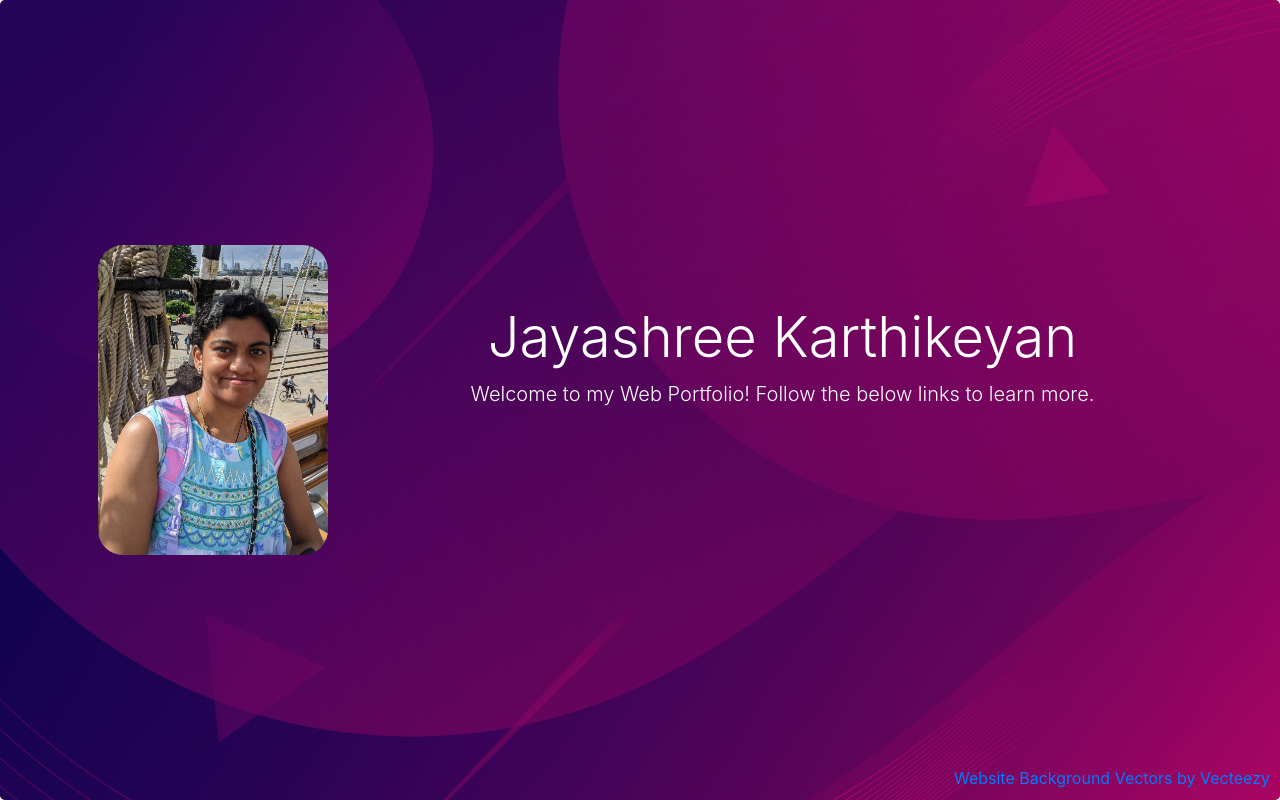
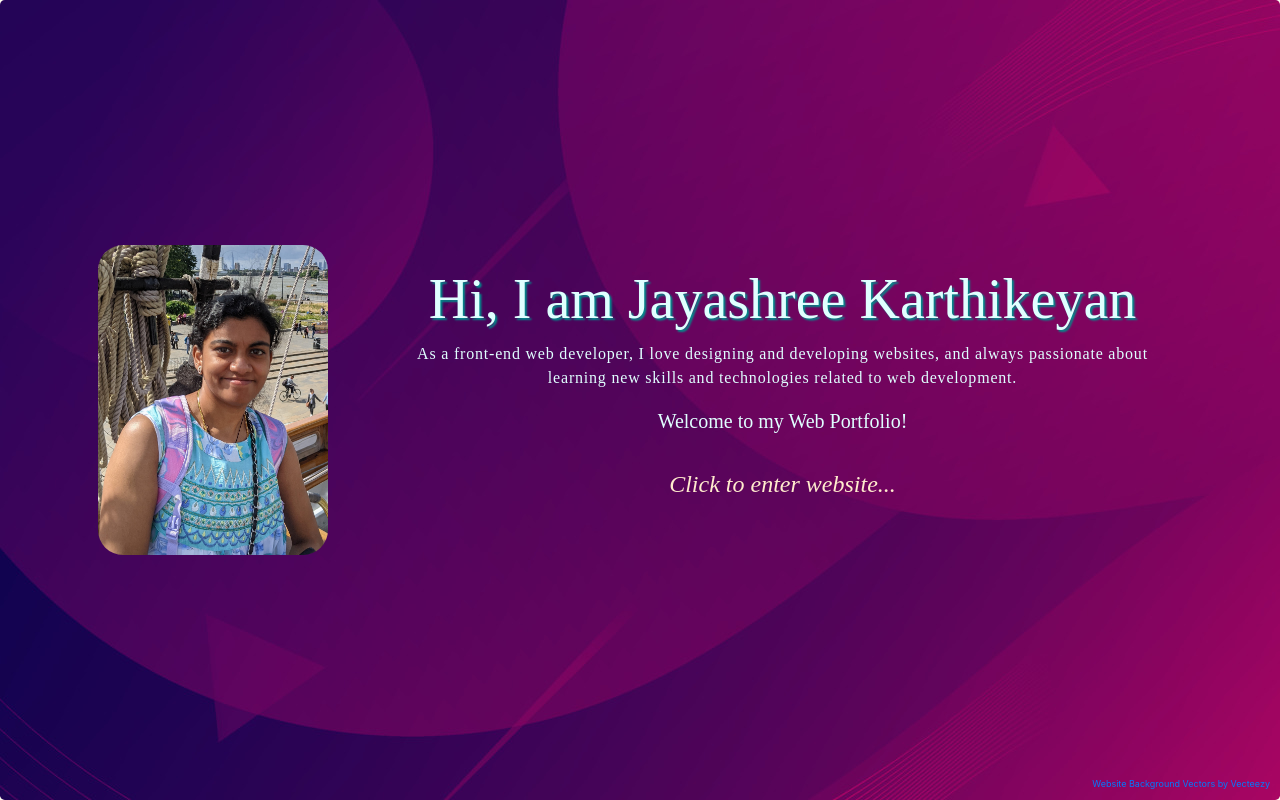
Before and after one commit to JayaPK21/Portfolio-Website, a plain HTML site: page index.html in a window 1280 px wide. Drawn offline with nearby package versions, Linux system fonts and the light colour scheme.

Commit message:
Adds styling and content to the first page

```diff
--- a/assets/style.css
+++ b/assets/style.css
@@ -41,8 +41,20 @@ body {
 }
 
 #contentHeroBanner {
+    font-family: initial;
     background-color: transparent;
-    color: white;
+    color: lightcyan;
+}
+.display-4 {
+    text-shadow: 2px 2px 2px darkcyan;
+}
+
+#userInfo {
+    font-size: 1.5em;
+    font-style: oblique;
+    color: blanchedalmond;
+    margin-top: 30px;
+    margin-bottom: 0px;
 }
 
 .pictureContainer {
@@ -63,6 +75,7 @@ body {
     position: absolute;
     bottom: 10px;
     right: 10px;
+    font-size: xx-small;
 }
 
 main{
--- a/index.html
+++ b/index.html
@@ -26,8 +26,10 @@
 
               <div class="col-lg-9">
                   <div id="contentHeroBanner" class="jumbotron  text-center">
-                  <h1 class="display-4">Jayashree Karthikeyan</h1>
-                  <p class="lead">Welcome to my Web Portfolio! Follow the below links to learn more.</p>
+                  <h1 class="display-4">Hi, I am Jayashree Karthikeyan</h1>
+                  <p style="letter-spacing: 0.05em;">As a front-end web developer, I love designing and developing websites, and always passionate about learning new skills and technologies related to web development.</p>
+                  <p class="lead">Welcome to my Web Portfolio!</p>
+                  <p id="userInfo">Click to enter website...</p>
                   </div>
               </div>
             </div>
```
